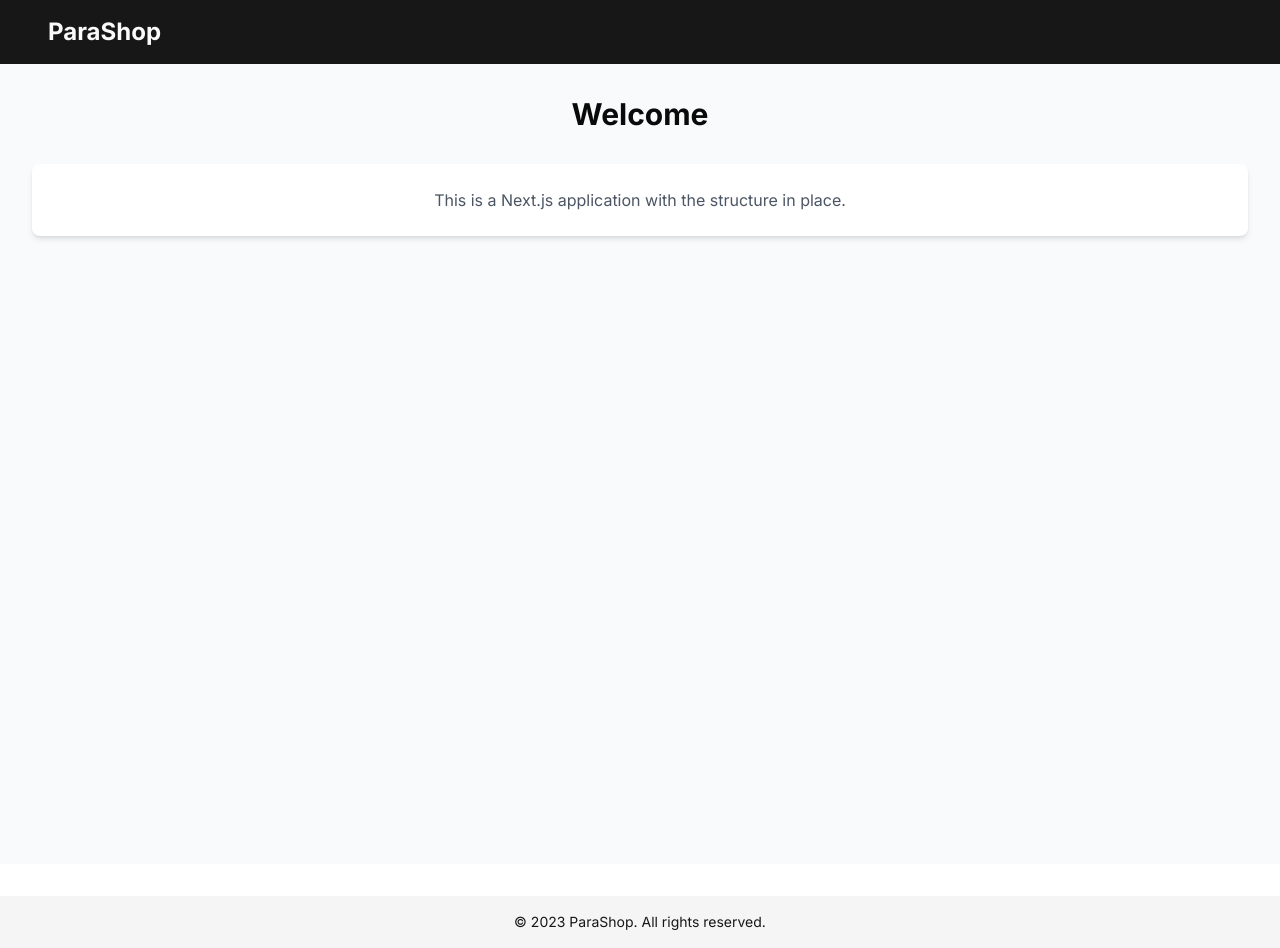
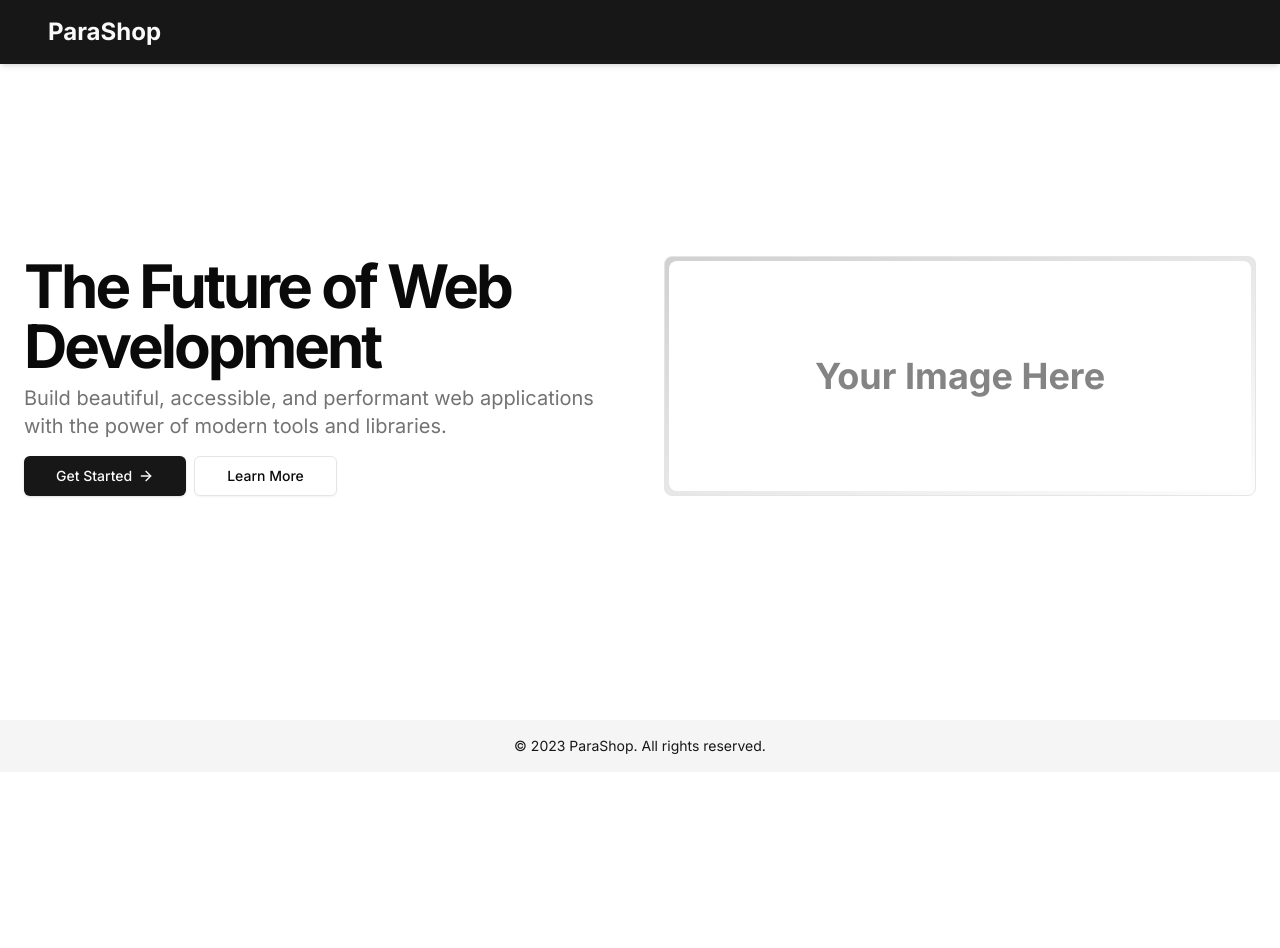
Before and after one commit to webcraft012/my-app-1746733962274, a Next.js app: page / in a window 1280 px wide. After the commit the page ends 800 px from the top, so only its background shows below. Built offline with nearby package versions, Linux system fonts and the light colour scheme.

Commit message:
Create file: app/page.tsx

```diff
--- a/app/page.tsx
+++ b/app/page.tsx
@@ -1,17 +1,12 @@
-/**
- * Main page component as an async server component.
- */
+'use client';
+
+import { HeroSection } from "@/components/hero-section/hero-section";
+
 export default function Home() {
   return (
-    <main className="min-h-screen bg-gray-50 py-8">
-      <div className="container mx-auto">
-        <h1 className="text-3xl font-bold text-center mb-8">Welcome</h1>
-        <div className="bg-white p-6 rounded-lg shadow-md">
-          <p className="text-center text-gray-600">
-            This is a Next.js application with the structure in place.
-          </p>
-        </div>
-      </div>
+    <main>
+      <HeroSection />
+      {/* Future: Sections for product categories, etc. */}
     </main>
   );
 }
--- /dev/null
+++ b/components/hero-section/hero-section.tsx
@@ -0,0 +1,44 @@
+import { Button } from "@/components/ui/button";
+import { ArrowRight } from "lucide-react";
+
+export function HeroSection() {
+  return (
+    <section className="w-full py-12 md:py-24 lg:py-32 xl:py-48">
+      <div className="container px-4 md:px-6">
+        <div className="grid gap-6 lg:grid-cols-2 lg:gap-12 xl:grid-cols-2">
+          <div className="flex flex-col justify-center space-y-4">
+            <div className="space-y-2">
+              <h1 className="text-3xl font-bold tracking-tighter sm:text-4xl md:text-5xl lg:text-6xl/none">
+                The Future of Web Development
+              </h1>
+              <p className="max-w-[600px] text-muted-foreground md:text-xl">
+                Build beautiful, accessible, and performant web applications
+                with the power of modern tools and libraries.
+              </p>
+            </div>
+            <div className="flex flex-col gap-2 min-[400px]:flex-row">
+              <Button size="lg" className="gap-1.5">
+                Get Started
+                <ArrowRight className="h-4 w-4" />
+              </Button>
+              <Button size="lg" variant="outline">
+                Learn More
+              </Button>
+            </div>
+          </div>
+          <div className="hidden lg:flex items-center justify-center">
+            <div className="relative h-full w-full">
+              <div className="absolute inset-0 bg-gradient-to-br from-primary/20 to-secondary/20 rounded-lg border border-border p-1">
+                <div className="h-full w-full rounded-lg bg-background flex items-center justify-center">
+                  <div className="text-4xl font-bold text-foreground/50">
+                    Your Image Here
+                  </div>
+                </div>
+              </div>
+            </div>
+          </div>
+        </div>
+      </div>
+    </section>
+  );
+}
--- a/components/ui/button.tsx
+++ b/components/ui/button.tsx
@@ -1,52 +1,57 @@
-import * as React from "react";
-import { cn } from "@/lib/utils";
+import * as React from "react"
+import { Slot } from "@radix-ui/react-slot"
+import { cva, type VariantProps } from "class-variance-authority"
 
-/**
- * Button component props
- *
- * @interface ButtonProps
- * @extends {React.ButtonHTMLAttributes<HTMLButtonElement>}
- */
+import { cn } from "@/lib/utils"
+
+const buttonVariants = cva(
+  "inline-flex items-center justify-center gap-2 whitespace-nowrap rounded-md text-sm font-medium transition-colors focus-visible:outline-none focus-visible:ring-1 focus-visible:ring-ring disabled:pointer-events-none disabled:opacity-50 [&_svg]:pointer-events-none [&_svg]:size-4 [&_svg]:shrink-0",
+  {
+    variants: {
+      variant: {
+        default:
+          "bg-primary text-primary-foreground shadow hover:bg-primary/90",
+        destructive:
+          "bg-destructive text-destructive-foreground shadow-sm hover:bg-destructive/90",
+        outline:
+          "border border-input bg-background shadow-sm hover:bg-accent hover:text-accent-foreground",
+        secondary:
+          "bg-secondary text-secondary-foreground shadow-sm hover:bg-secondary/80",
+        ghost: "hover:bg-accent hover:text-accent-foreground",
+        link: "text-primary underline-offset-4 hover:underline",
+      },
+      size: {
+        default: "h-9 px-4 py-2",
+        sm: "h-8 rounded-md px-3 text-xs",
+        lg: "h-10 rounded-md px-8",
+        icon: "h-9 w-9",
+      },
+    },
+    defaultVariants: {
+      variant: "default",
+      size: "default",
+    },
+  }
+)
+
 export interface ButtonProps
-  extends React.ButtonHTMLAttributes<HTMLButtonElement> {
-  /**
-   * The variant style of the button
-   */
-  variant?: "default" | "outline" | "ghost";
+  extends React.ButtonHTMLAttributes<HTMLButtonElement>,
+    VariantProps<typeof buttonVariants> {
+  asChild?: boolean
 }
 
-/**
- * Button component
- *
- * A reusable button component with different style variants
- *
- * @param {ButtonProps} props - Component properties
- * @returns {JSX.Element} The button component
- */
 const Button = React.forwardRef<HTMLButtonElement, ButtonProps>(
-  ({ className, variant = "default", ...props }, ref) => {
-    // Different styling based on variant
-    const variantStyles = {
-      default: "bg-primary text-primary-foreground hover:bg-primary/90",
-      outline:
-        "border border-input bg-transparent hover:bg-accent hover:text-accent-foreground",
-      ghost: "hover:bg-accent hover:text-accent-foreground",
-    };
-
+  ({ className, variant, size, asChild = false, ...props }, ref) => {
+    const Comp = asChild ? Slot : "button"
     return (
-      <button
-        className={cn(
-          "inline-flex items-center justify-center rounded-md px-4 py-2 text-sm font-medium transition-colors focus-visible:outline-none focus-visible:ring-2 focus-visible:ring-ring disabled:pointer-events-none disabled:opacity-50",
-          variantStyles[variant],
-          className
-        )}
+      <Comp
+        className={cn(buttonVariants({ variant, size, className }))}
         ref={ref}
         {...props}
       />
-    );
+    )
   }
-);
+)
+Button.displayName = "Button"
 
-Button.displayName = "Button";
-
-export { Button };
+export { Button, buttonVariants }
```
